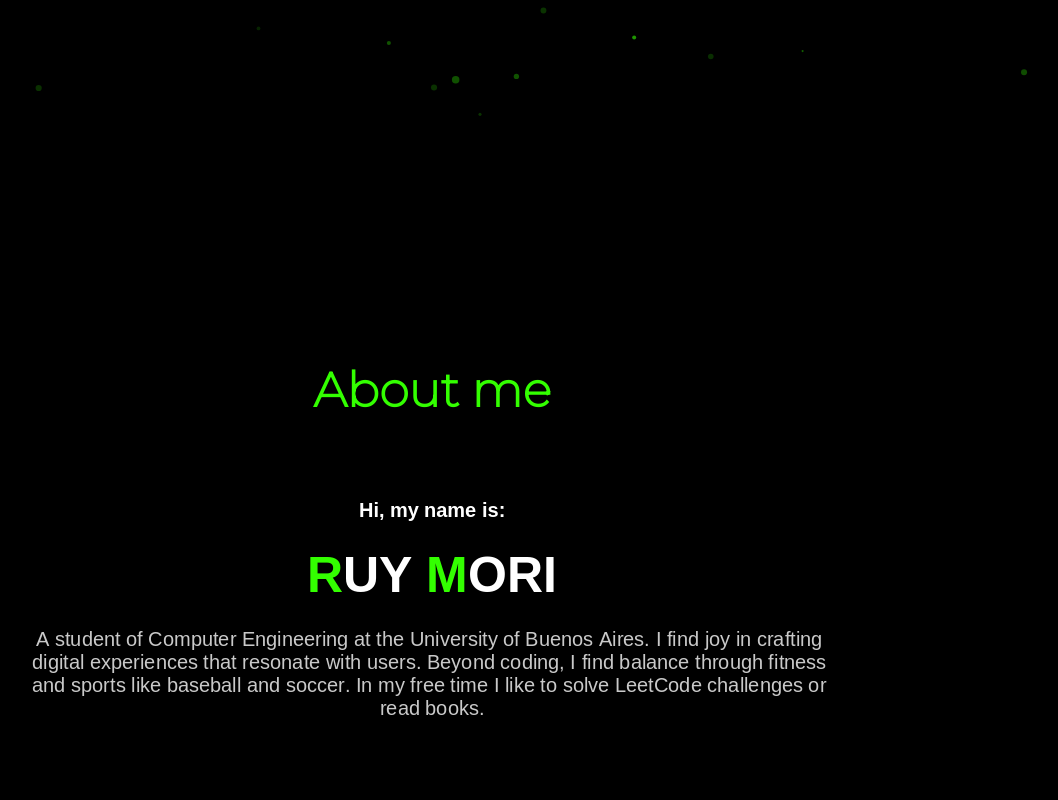
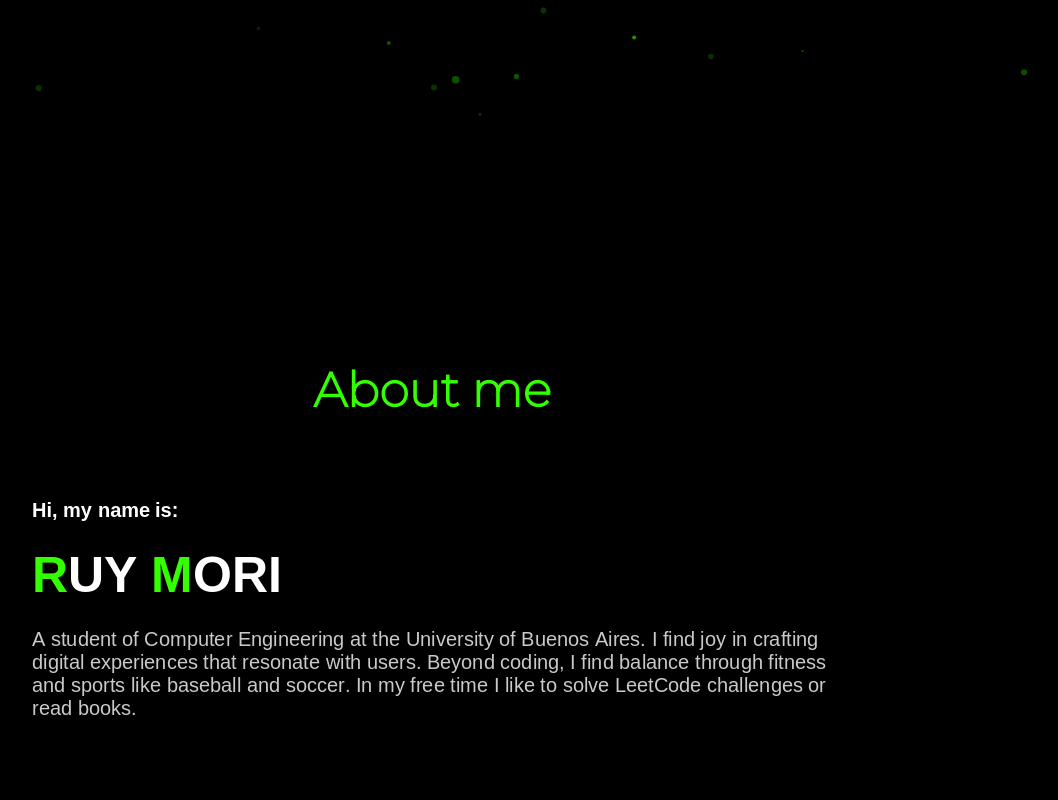
Before and after one commit to Ruyllex/Ruyllex.github.io, a React (Vite) app: page / in a window 1280 px wide. Shown: the part 680-1480 px from the top of the page, without its empty margins (208-1266 px from the left). Built offline with nearby package versions, Linux system fonts and the light colour scheme.

Commit message:
fixing align

```diff
--- a/src/index.css
+++ b/src/index.css
@@ -31,9 +31,9 @@ section[id] { scroll-margin-top: 100px; }
 #about {
   display: flex;
   flex-direction: column;
-  align-items: center;   /* centra horizontalmente */
+  align-items: flex;   /* centra horizontalmente */
   justify-content: center; /* centra verticalmente si hay altura definida */
-  text-align: center;    /* centra el texto */
+  text-align: left;    /* centra el texto */
   min-height: 100vh;     /* opcional: ocupa toda la pantalla */
   gap: 1rem;             /* separa los elementos */
 }
```
